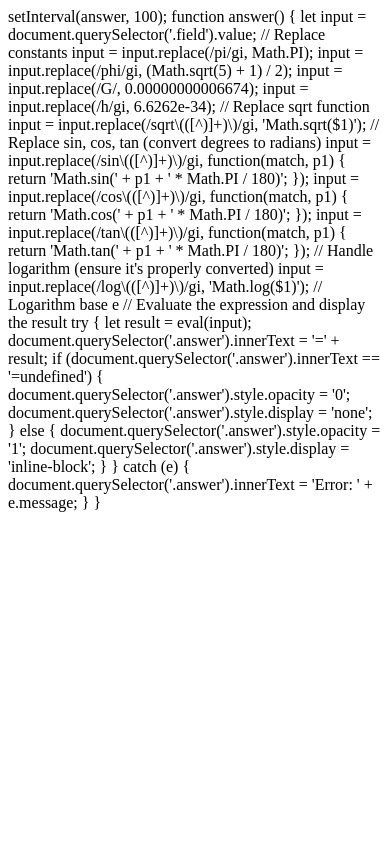
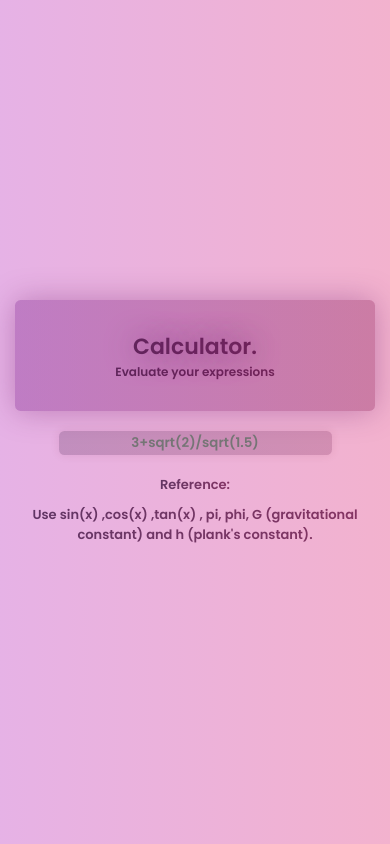
Before and after one commit to that0therGuy/UtilityBuddy, a plain HTML site: page calc.html in a window 390 px wide. Drawn offline with Linux system fonts and the light colour scheme.

Commit message:
Update calc.html

```diff
--- a/calc.html
+++ b/calc.html
@@ -1,18 +1,49 @@
+<!DOCTYPE html>
+<html lang="en">
+<head>
+    <meta charset="UTF-8">
+    <meta name="viewport" content="width=device-width, initial-scale=1.0">
+    <link rel='stylesheet' href='css.css'>
+    <title>Calculator</title>
+
+</head>
+<body>
+    <div class='bigdiv'>
+        <div class="titlediv">
+            <h1>Calculator.</h1>
+            <h4>Evaluate your expressions</h4>
+        </div>
+
+
+
+        <div >
+
+
+
+            <input type="text" class="field" placeholder="3+sqrt(2)/sqrt(1.5)">
+            <p class="answer"></p>
+        </div>
+        <p>Reference:</p>
+                <p>Use sin(x) ,cos(x) ,tan(x) ,
+                pi, phi, G (gravitational constant) and h (plank's constant).</p>
+
+
+    </div>
+
+    <script>
+
 setInterval(answer, 100);
 
 function answer() {
     let input = document.querySelector('.field').value;
 
-    // Replace constants
     input = input.replace(/pi/gi, Math.PI);
     input = input.replace(/phi/gi, (Math.sqrt(5) + 1) / 2);
     input = input.replace(/G/, 0.00000000006674);
     input = input.replace(/h/gi, 6.6262e-34);
 
-    // Replace sqrt function
     input = input.replace(/sqrt\(([^)]+)\)/gi, 'Math.sqrt($1)');
 
-    // Replace sin, cos, tan (convert degrees to radians)
     input = input.replace(/sin\(([^)]+)\)/gi, function(match, p1) {
         return 'Math.sin(' + p1 + ' * Math.PI / 180)';
     });
@@ -23,10 +54,8 @@ function answer() {
         return 'Math.tan(' + p1 + ' * Math.PI / 180)';
     });
 
-    // Handle logarithm (ensure it's properly converted)
-    input = input.replace(/log\(([^)]+)\)/gi, 'Math.log($1)'); // Logarithm base e
+    input = input.replace(/log\(([^)]+)\)/gi, 'Math.log($1)');
 
-    // Evaluate the expression and display the result
     try {
         let result = eval(input);
         document.querySelector('.answer').innerText = '=' + result;
@@ -41,3 +70,32 @@ function answer() {
         document.querySelector('.answer').innerText = 'Error: ' + e.message;
     }
 }
+
+    </script>
+    <style>
+        input{
+            margin:10px;
+        }
+
+        @media screen and (max-width: 600px) {
+            .bmidiv{
+                width:300px;
+            }
+            p{
+                font-size:13px;
+            }
+            .answer{
+                font-size:16px;
+            }
+        }
+
+        p{
+            margin-right:30px;
+            margin-left:30px;
+        }
+        .answer{
+            margin:0;
+        }
+    </style>
+</body>
+</html>
```
